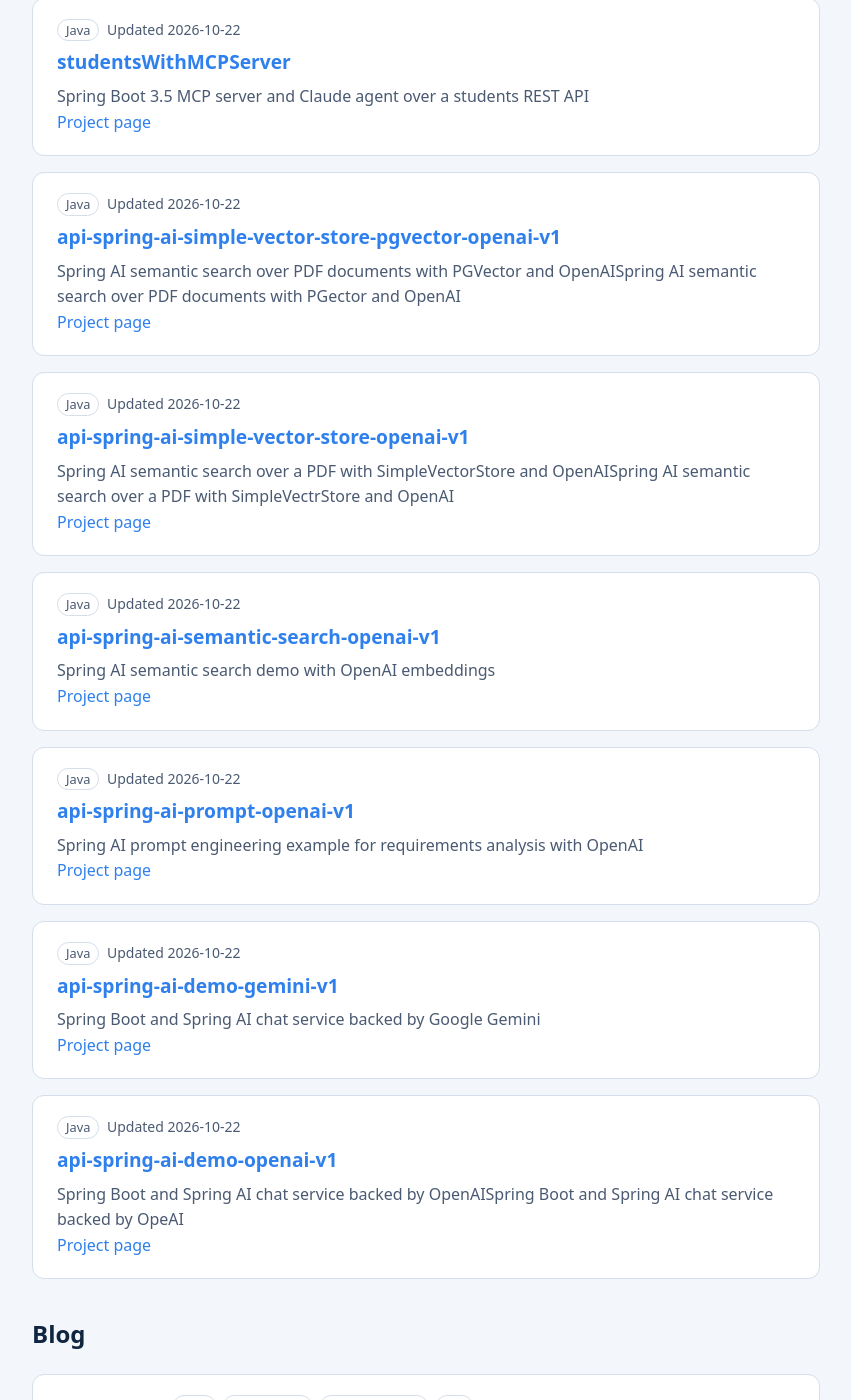
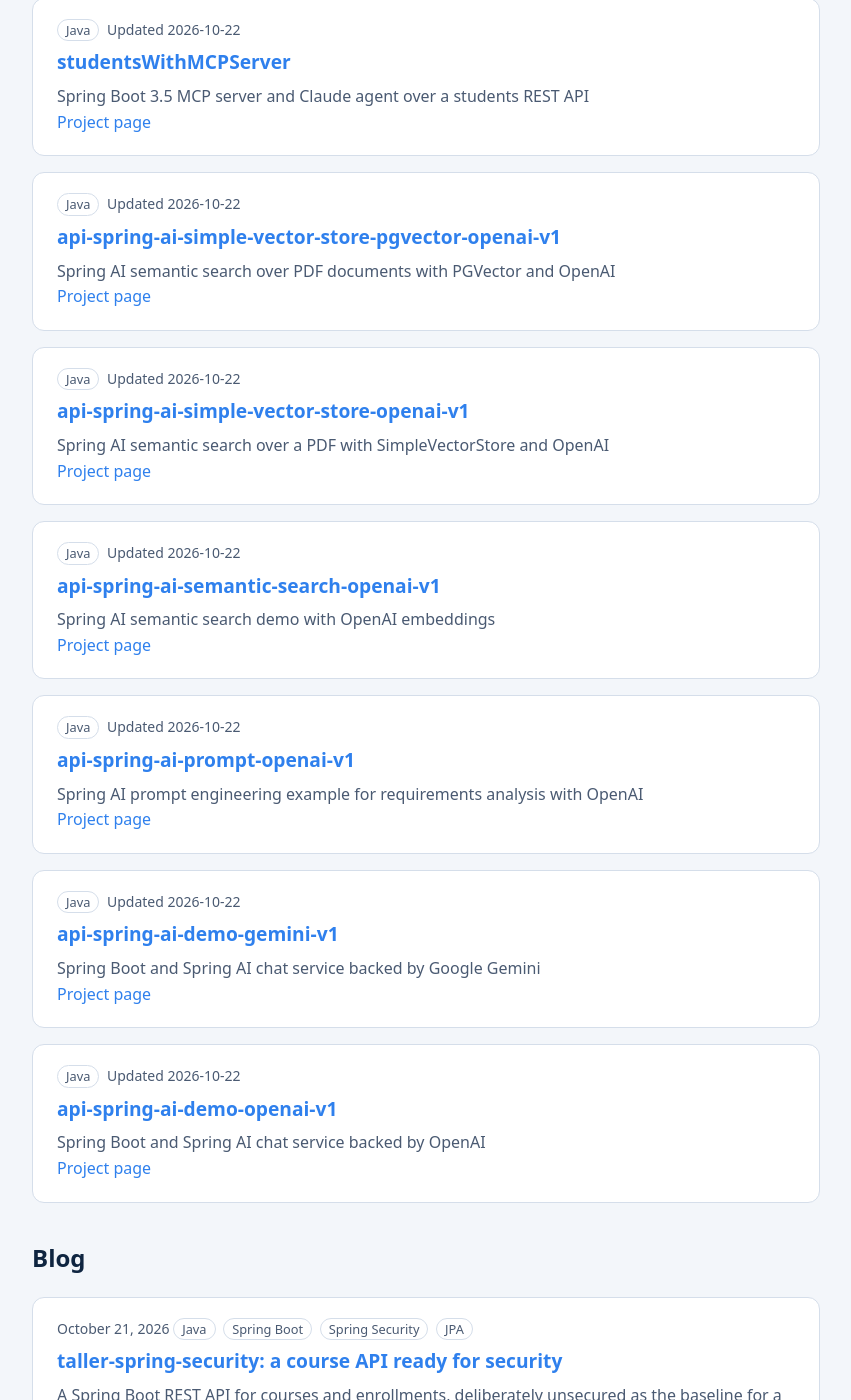
Before and after one commit to josesaid/josesaid.github.io, a Jekyll site: the page built from docs/index.md, in a window 1280 px wide and 1400 px high, scrolled down 825 px. Shown: the whole window, without its empty margins (214-1065 px from the left). Built offline with Jekyll 4.4.1, drawn with Linux system fonts in a browser that asks for light colours.

Commit message:
Update projects index

```diff
--- a/docs/_data/projects.json
+++ b/docs/_data/projects.json
@@ -33,7 +33,7 @@
   },
   {
     "name": "api-spring-ai-simple-vector-store-pgvector-openai-v1",
-    "description": "Spring AI semantic search over PDF documents with PGVector and OpenAISpring AI semantic search over PDF documents with PGector and OpenAI",
+    "description": "Spring AI semantic search over PDF documents with PGVector and OpenAI",
     "url": "https://github.com/josesaid/api-spring-ai-simple-vector-store-pgvector-openai-v1",
     "page": "https://josesaid.github.io/api-spring-ai-simple-vector-store-pgvector-openai-v1/",
     "language": "Java",
@@ -41,7 +41,7 @@
   },
   {
     "name": "api-spring-ai-simple-vector-store-openai-v1",
-    "description": "Spring AI semantic search over a PDF with SimpleVectorStore and OpenAISpring AI semantic search over a PDF with SimpleVectrStore and OpenAI",
+    "description": "Spring AI semantic search over a PDF with SimpleVectorStore and OpenAI",
     "url": "https://github.com/josesaid/api-spring-ai-simple-vector-store-openai-v1",
     "page": "https://josesaid.github.io/api-spring-ai-simple-vector-store-openai-v1/",
     "language": "Java",
@@ -73,7 +73,7 @@
   },
   {
     "name": "api-spring-ai-demo-openai-v1",
-    "description": "Spring Boot and Spring AI chat service backed by OpenAISpring Boot and Spring AI chat service backed by OpeAI",
+    "description": "Spring Boot and Spring AI chat service backed by OpenAI",
     "url": "https://github.com/josesaid/api-spring-ai-demo-openai-v1",
     "page": "https://josesaid.github.io/api-spring-ai-demo-openai-v1/",
     "language": "Java",
```
